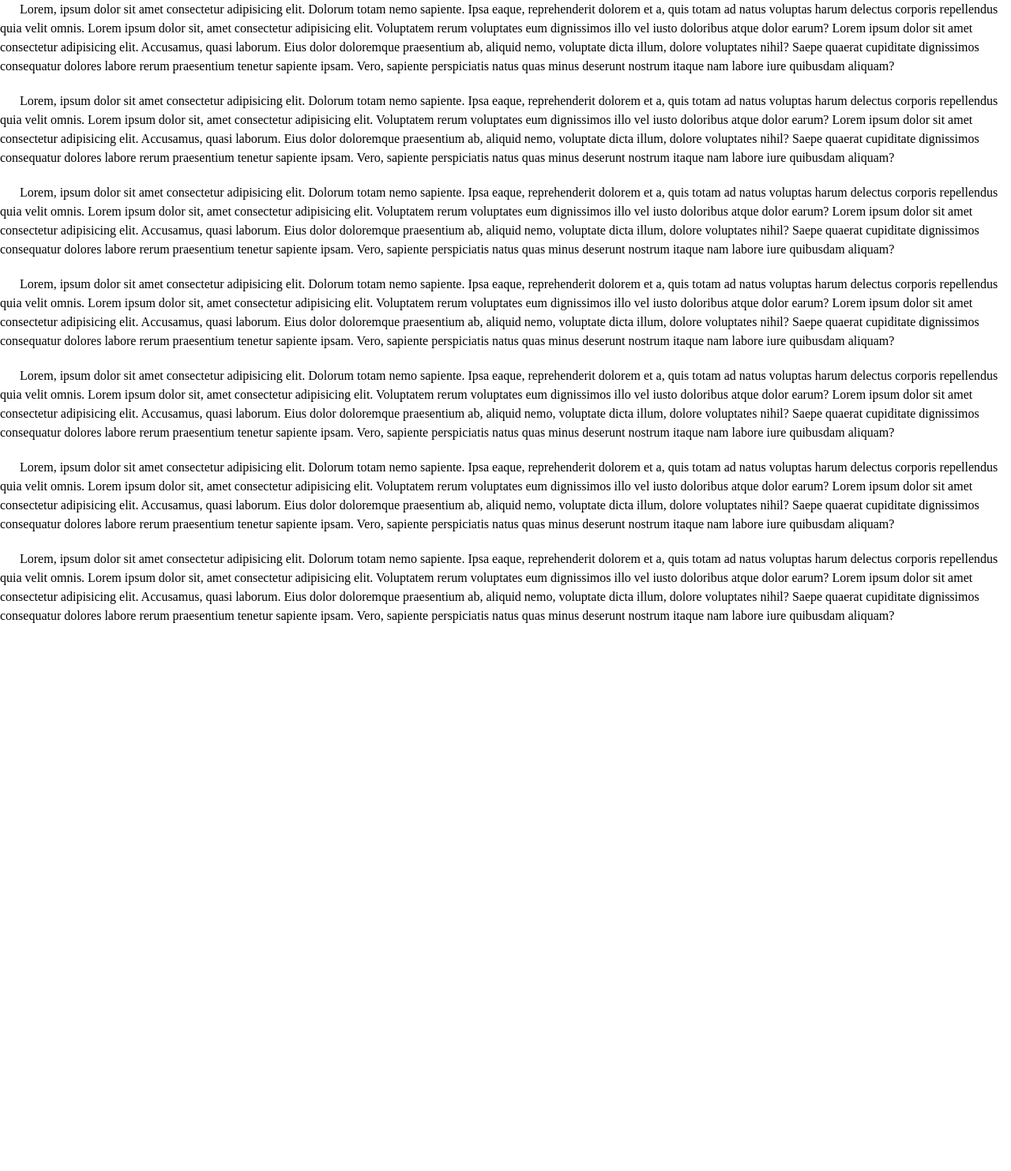
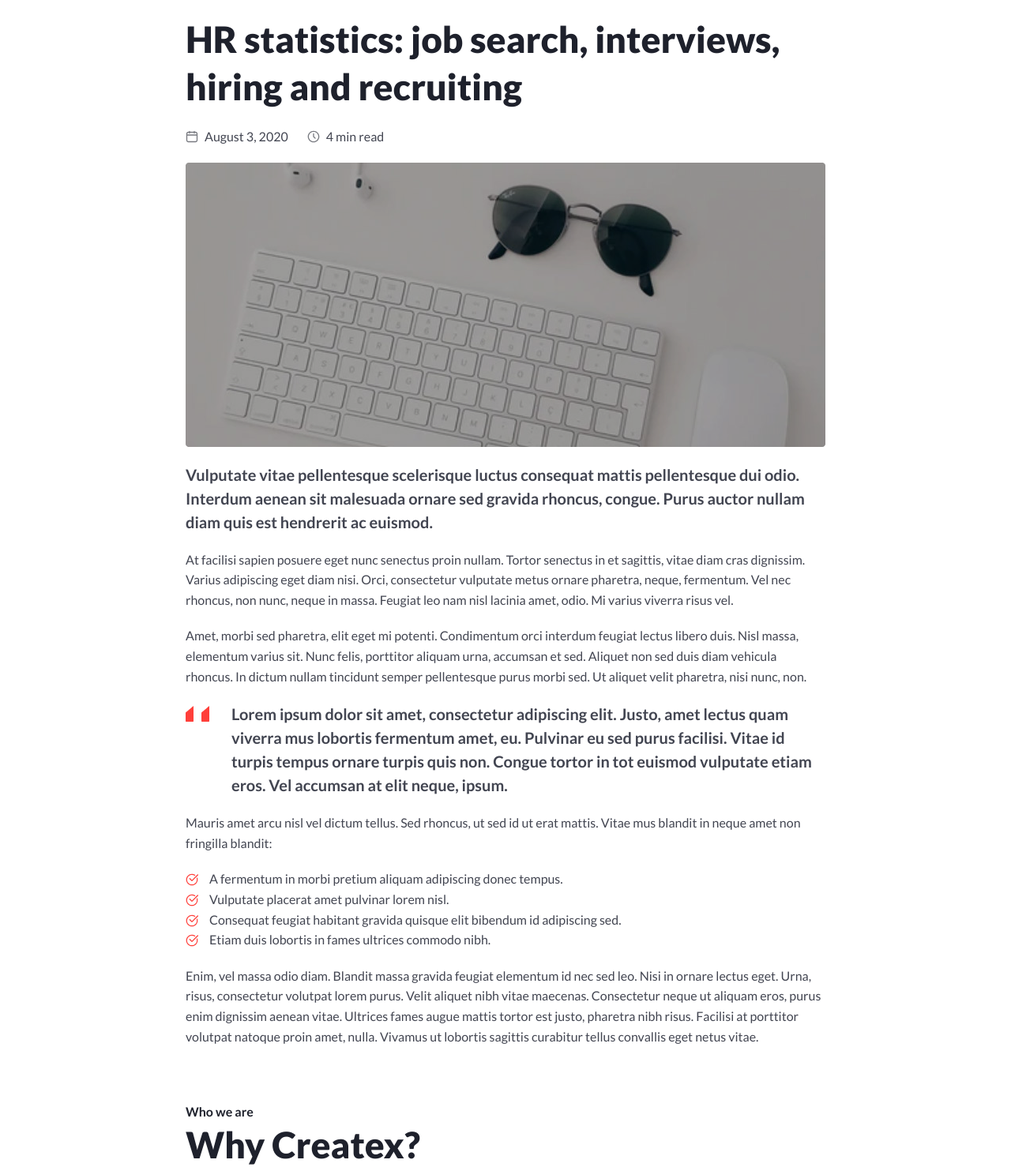
Before and after one commit to redhand980/lesson_7, a plain HTML site: page index.html in a window 1280 px wide. Shown: the top 1483 px of the page at 79% size. Before the commit the page ends 812 px from the top, so only its background shows below. Drawn offline with Linux system fonts and the light colour scheme.

Commit message:
add files

```diff
--- a/index.html
+++ b/index.html
@@ -3,61 +3,52 @@
 <head>
     <meta charset="UTF-8">
     <meta http-equiv="X-UA-Compatible" content="IE=edge">
-        <meta name="viewport" content="width=device-width, initial-scale=1.0">
-        <link href="https://fonts.googleapis.com/css2?family=Noto+Serif:ital,wght@0,400;0,700;1,400;1,700&display=swap" rel="stylesheet">
     <link rel="preconnect" href="https://fonts.googleapis.com">
     <link rel="preconnect" href="https://fonts.gstatic.com" crossorigin>
-
-        <link type="text/css" rel="stylesheet" href="css/style.css">
-        <title>Lesson 5 - Курс Зима-2022</title>
+    <link href="https://fonts.googleapis.com/css2?family=Lato:ital,wght@0,400;0,700;0,900;1,400;1,700;1,900&display=swap" rel="stylesheet">
+    <link type="text/css" rel="stylesheet" href="css/style2.css">
+    <meta name="viewport" content="width=device-width, initial-scale=1.0">
+    <title>Макет Figma</title>
 </head>
-
 <body>
     <div class="wrapper">
-            <div class="prgph1">
-                <p>
-                    Lorem, ipsum dolor sit amet consectetur adipisicing elit. Dolorum totam nemo sapiente. Ipsa eaque, reprehenderit dolorem et a, quis totam ad natus voluptas harum delectus corporis repellendus quia velit omnis.
-                    Lorem ipsum dolor sit, amet consectetur adipisicing elit. Voluptatem rerum voluptates eum dignissimos illo vel iusto doloribus atque dolor earum?
-                    Lorem ipsum dolor sit amet consectetur adipisicing elit. Accusamus, quasi laborum. Eius dolor doloremque praesentium ab, aliquid nemo, voluptate dicta illum, dolore voluptates nihil? Saepe quaerat cupiditate dignissimos consequatur dolores labore rerum praesentium tenetur sapiente ipsam. Vero, sapiente perspiciatis natus quas minus deserunt nostrum itaque nam labore iure quibusdam aliquam?
+        <div class="container">
+            <h1>HR statistics: job search,  interviews, hiring and recruiting</h1>
+            <ul class="top-list">
+                <li class="top-list-date-item">August 3, 2020</li>
+                <li class="top-list-time-item">4 min read</li>
+            </ul>
+            <img class="glasses-keyboard" src="img/image-glasses.png" alt="glasses and keyboard">
+            <p class="bold-prgrph">Vulputate vitae pellentesque scelerisque luctus consequat mattis pellentesque dui odio. Interdum aenean sit malesuada ornare sed gravida rhoncus, congue. Purus auctor nullam diam quis est hendrerit ac euismod. </p>
+            <p>At facilisi sapien posuere eget nunc senectus proin nullam. Tortor senectus in et sagittis, vitae diam cras dignissim. Varius adipiscing eget diam nisi. Orci, consectetur vulputate metus ornare pharetra, neque, fermentum. Vel nec rhoncus, non nunc, neque in massa. Feugiat leo nam nisl lacinia amet, odio. Mi varius viverra risus vel.</p>
+            <p>Amet, morbi sed pharetra, elit eget mi potenti. Condimentum orci interdum feugiat lectus libero duis. Nisl massa, elementum varius sit. Nunc felis, porttitor aliquam urna, accumsan et sed. Aliquet non sed duis diam vehicula rhoncus. In dictum nullam tincidunt semper pellentesque purus morbi sed. Ut aliquet velit pharetra, nisi nunc, non.</p>
+            <div class="red-line">
+                <p class="bold-prgrph">
+                    Lorem ipsum dolor sit amet, consectetur adipiscing elit. Justo, amet lectus quam viverra mus lobortis fermentum amet, eu. Pulvinar eu sed purus  facilisi. Vitae id turpis tempus ornare turpis quis non. Congue tortor in tot euismod vulputate etiam eros. Vel accumsan at elit neque, ipsum.
                 </p>
             </div>
-            <div class="prgrph2">
-                <p>
-                    Lorem, ipsum dolor sit amet consectetur adipisicing elit. Dolorum totam nemo sapiente. Ipsa eaque, reprehenderit dolorem et a, quis totam ad natus voluptas harum delectus corporis repellendus quia velit omnis.
-                    Lorem ipsum dolor sit, amet consectetur adipisicing elit. Voluptatem rerum voluptates eum dignissimos illo vel iusto doloribus atque dolor earum?
-                    Lorem ipsum dolor sit amet consectetur adipisicing elit. Accusamus, quasi laborum. Eius dolor doloremque praesentium ab, aliquid nemo, voluptate dicta illum, dolore voluptates nihil? Saepe quaerat cupiditate dignissimos consequatur dolores labore rerum praesentium tenetur sapiente ipsam. Vero, sapiente perspiciatis natus quas minus deserunt nostrum itaque nam labore iure quibusdam aliquam?
-                </p>
-                <p>
-                    Lorem, ipsum dolor sit amet consectetur adipisicing elit. Dolorum totam nemo sapiente. Ipsa eaque, reprehenderit dolorem et a, quis totam ad natus voluptas harum delectus corporis repellendus quia velit omnis.
-                    Lorem ipsum dolor sit, amet consectetur adipisicing elit. Voluptatem rerum voluptates eum dignissimos illo vel iusto doloribus atque dolor earum?
-                    Lorem ipsum dolor sit amet consectetur adipisicing elit. Accusamus, quasi laborum. Eius dolor doloremque praesentium ab, aliquid nemo, voluptate dicta illum, dolore voluptates nihil? Saepe quaerat cupiditate dignissimos consequatur dolores labore rerum praesentium tenetur sapiente ipsam. Vero, sapiente perspiciatis natus quas minus deserunt nostrum itaque nam labore iure quibusdam aliquam?
-                </p>
-            </div>
-            <div class="prgrph3">
-                <p>
-                    Lorem, ipsum dolor sit amet consectetur adipisicing elit. Dolorum totam nemo sapiente. Ipsa eaque, reprehenderit dolorem et a, quis totam ad natus voluptas harum delectus corporis repellendus quia velit omnis.
-                    Lorem ipsum dolor sit, amet consectetur adipisicing elit. Voluptatem rerum voluptates eum dignissimos illo vel iusto doloribus atque dolor earum?
-                    Lorem ipsum dolor sit amet consectetur adipisicing elit. Accusamus, quasi laborum. Eius dolor doloremque praesentium ab, aliquid nemo, voluptate dicta illum, dolore voluptates nihil? Saepe quaerat cupiditate dignissimos consequatur dolores labore rerum praesentium tenetur sapiente ipsam. Vero, sapiente perspiciatis natus quas minus deserunt nostrum itaque nam labore iure quibusdam aliquam?
-                </p>
-            </div>
-            <div class="prgrph4">
-                <p>
-                    Lorem, ipsum dolor sit amet consectetur adipisicing elit. Dolorum totam nemo sapiente. Ipsa eaque, reprehenderit dolorem et a, quis totam ad natus voluptas harum delectus corporis repellendus quia velit omnis.
-                    Lorem ipsum dolor sit, amet consectetur adipisicing elit. Voluptatem rerum voluptates eum dignissimos illo vel iusto doloribus atque dolor earum?
-                    Lorem ipsum dolor sit amet consectetur adipisicing elit. Accusamus, quasi laborum. Eius dolor doloremque praesentium ab, aliquid nemo, voluptate dicta illum, dolore voluptates nihil? Saepe quaerat cupiditate dignissimos consequatur dolores labore rerum praesentium tenetur sapiente ipsam. Vero, sapiente perspiciatis natus quas minus deserunt nostrum itaque nam labore iure quibusdam aliquam?
-                </p>
-                <p>
-                    Lorem, ipsum dolor sit amet consectetur adipisicing elit. Dolorum totam nemo sapiente. Ipsa eaque, reprehenderit dolorem et a, quis totam ad natus voluptas harum delectus corporis repellendus quia velit omnis.
-                    Lorem ipsum dolor sit, amet consectetur adipisicing elit. Voluptatem rerum voluptates eum dignissimos illo vel iusto doloribus atque dolor earum?
-                    Lorem ipsum dolor sit amet consectetur adipisicing elit. Accusamus, quasi laborum. Eius dolor doloremque praesentium ab, aliquid nemo, voluptate dicta illum, dolore voluptates nihil? Saepe quaerat cupiditate dignissimos consequatur dolores labore rerum praesentium tenetur sapiente ipsam. Vero, sapiente perspiciatis natus quas minus deserunt nostrum itaque nam labore iure quibusdam aliquam?
-                </p>
-            </div>
-            <div class="prgrph5">
-                <p>
-                    Lorem, ipsum dolor sit amet consectetur adipisicing elit. Dolorum totam nemo sapiente. Ipsa eaque, reprehenderit dolorem et a, quis totam ad natus voluptas harum delectus corporis repellendus quia velit omnis.
-                    Lorem ipsum dolor sit, amet consectetur adipisicing elit. Voluptatem rerum voluptates eum dignissimos illo vel iusto doloribus atque dolor earum?
-                    Lorem ipsum dolor sit amet consectetur adipisicing elit. Accusamus, quasi laborum. Eius dolor doloremque praesentium ab, aliquid nemo, voluptate dicta illum, dolore voluptates nihil? Saepe quaerat cupiditate dignissimos consequatur dolores labore rerum praesentium tenetur sapiente ipsam. Vero, sapiente perspiciatis natus quas minus deserunt nostrum itaque nam labore iure quibusdam aliquam?
-                </p>
+            <p>Mauris amet arcu nisl vel dictum tellus. Sed rhoncus, ut sed id ut erat mattis. Vitae mus blandit in neque amet non fringilla blandit:</p>
+            <ul class="red-list">
+                <li>A fermentum in morbi pretium aliquam adipiscing donec tempus.</li>
+                <li>Vulputate placerat amet pulvinar lorem nisl.</li>
+                <li>Consequat feugiat habitant gravida quisque elit bibendum id adipiscing sed.</li>
+                <li>Etiam duis lobortis in fames ultrices commodo nibh.</li>
+            </ul>
+            <p>Enim, vel massa odio diam. Blandit massa gravida feugiat elementum id nec sed leo. Nisi in ornare lectus eget. Urna, risus, consectetur volutpat lorem purus. Velit aliquet nibh vitae maecenas. Consectetur neque ut aliquam eros, purus enim dignissim aenean vitae. Ultrices fames augue mattis tortor est justo, pharetra nibh risus. Facilisi at porttitor volutpat natoque proin amet, nulla. Vivamus ut lobortis sagittis curabitur tellus convallis eget netus vitae.</p>
+            <br>
+            <br>
+            <h6>Who we are</h6>
+            <h1>Why Createx?</h1>
+            <ul class="red-list">
+                <li>A fermentum in morbi pretium aliquam adipiscing donec tempus.</li>
+                <li>Vulputate placerat amet pulvinar lorem nisl.</li>
+                <li>Consequat feugiat habitant gravida quisque elit bibendum id adipiscing sed.</li>
+                <li>Etiam duis lobortis in fames ultrices commodo nibh.</li>
+                <li>Tincidunt sagittis neque sem ac eget.</li>
+                <li>Ultricies amet justo et eget quisque purus vulputate dapibus tortor.</li>
+            </ul>
+
+            <a class="btn" href="#">More about us</a>
         </div>
     </div>
 </body>
```
Lines whose indentation alone changed are shown as unchanged.
